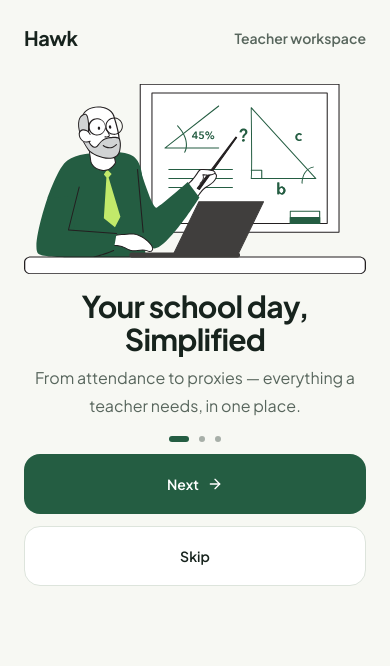
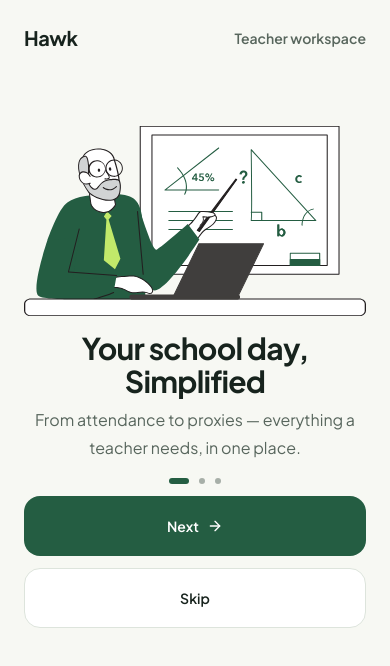
Before and after one commit to koolabhinay07/Hawk, a React (Vite) app: page / in a window 390 px wide. Shown: the top 666 px of the page. Built offline with nearby package versions, Linux system fonts and the light colour scheme; a web font is replaced by a local one.

Commit message:
Spacing Changes
Set slide 1’s gap below the fixed Teacher workspace row to 74px. Hawk and Teacher workspace remain in their existing positions.

```diff
--- a/src/OnboardingFlow.tsx
+++ b/src/OnboardingFlow.tsx
@@ -478,7 +478,7 @@ export default function OnboardingFlow({
             <div
               className={
                 isIntro
-                  ? `flex min-h-0 flex-col flex-1 justify-center pt-[32px] md:justify-center md:pt-0`
+                  ? `flex min-h-0 flex-col flex-1 justify-center pt-[74px] md:justify-center md:pt-0`
                   : showLoginHeader
                     ? "mt-0 py-0 md:my-auto md:block md:flex-none md:py-10"
                     : "my-auto py-10 md:my-0 md:py-0"
```
